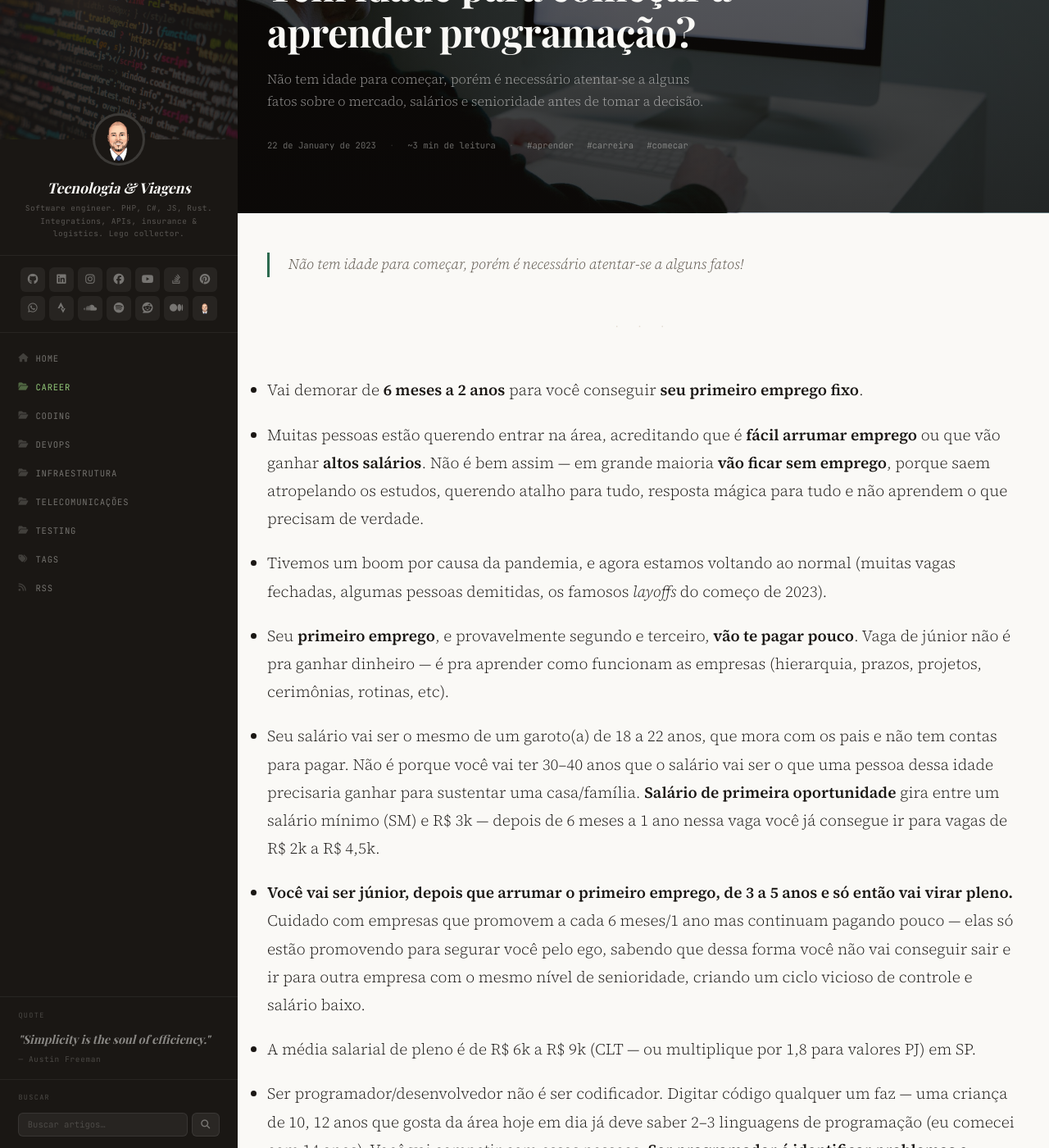
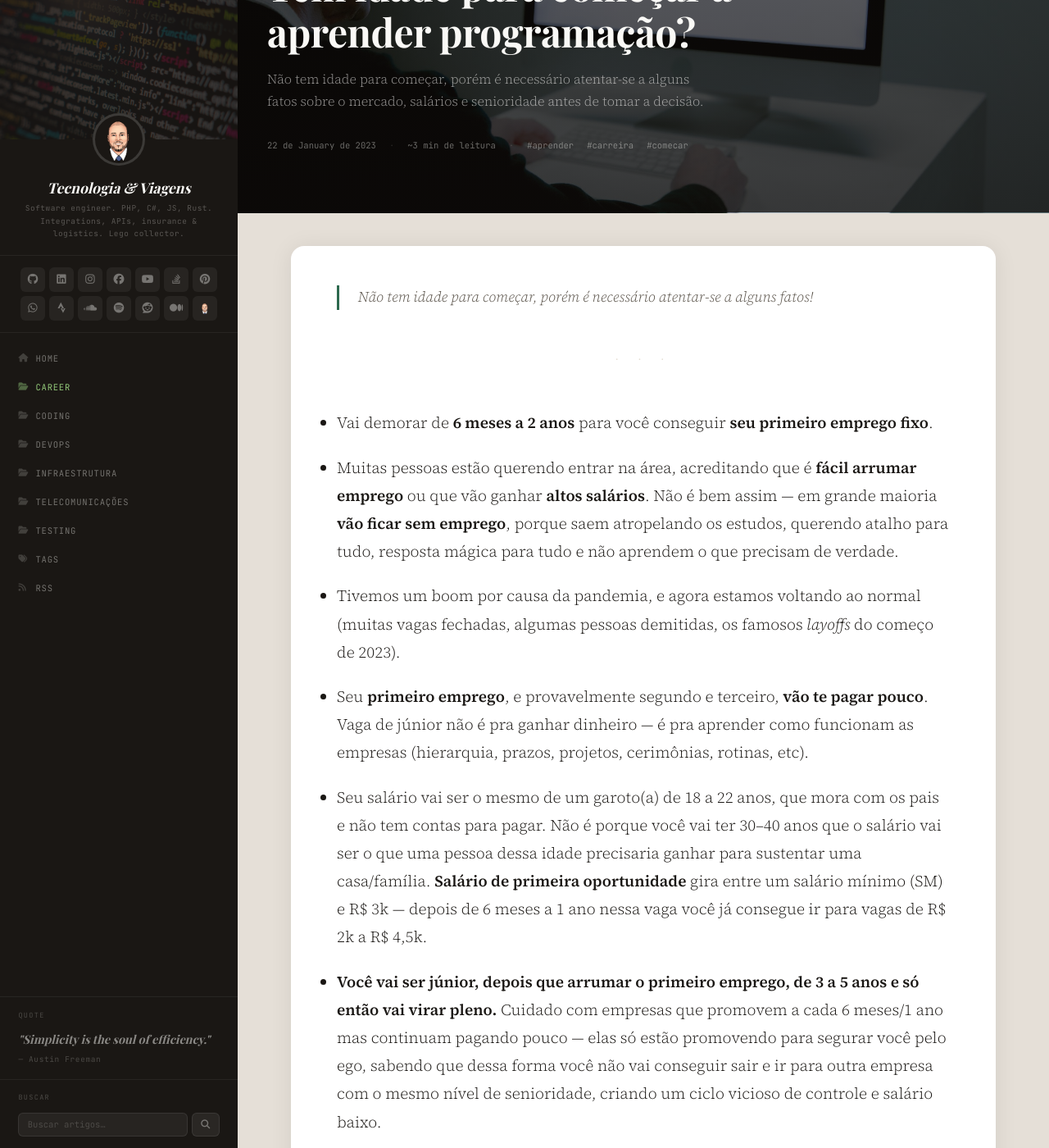
Before and after one commit to guibranco/blog, a Jekyll site: the page built from _posts/2023-01-22-tem-idade-para-comecar-a-aprender-programacao.md, in a window 1280 px wide and 1400 px high, scrolled down 234 px. Shown: the whole window at 82% size. Built offline with Jekyll 4.4.1, drawn with Linux system fonts in a browser that asks for light colours; some web fonts are replaced; comment, search, counter and statistics services are not loaded.

Commit message:
Improve post layout page

```diff
--- a/_layouts/post.html
+++ b/_layouts/post.html
@@ -167,17 +167,26 @@
 
     <!-- Article -->
     <div class="article-wrap">
+
+      <!-- Card 1: conteúdo do post -->
+      <div class="article-card">
         <div class="article-inner">
           {{ content }}
+        </div>
+      </div>
 
+      <!-- Card 2: tags (fundo diferenciado) -->
       {% if page.tags.size > 0 %}
+      <div class="article-card article-card--tags">
         <div class="post-tags">
           {% for tag in page.tags %}
           <a class="post-tag" href="{{ site.baseurl }}/tags/{{ tag | slugify }}/">#{{ tag }}</a>
           {% endfor %}
         </div>
+      </div>
       {% endif %}
 
+      <!-- Card 3: artigos relacionados -->
       {% comment %}── Related posts — scored by shared tags (+1 each) and categories (+2 each) ──{% endcomment %}
       {% assign scored = "" | split: "" %}
       {% for candidate in site.posts %}
@@ -218,6 +227,7 @@
       {% endfor %}
 
       {% if related_posts.size > 0 %}
+      <div class="article-card article-card--related">
         <div class="related-posts">
           <p class="related-title">Artigos relacionados</p>
           <div class="related-grid">
@@ -239,14 +249,12 @@
             {% endfor %}
           </div>
         </div>
+      </div>
       {% endif %}
 
-      </div>
-    </div>
-
-    <!-- Comments -->
-    <div class="article-wrap" style="padding-top: 0;">
-      <div class="article-inner">
+      <!-- Card 4: comentários (fundo branco) -->
+      <div class="article-card article-card--comments">
+        <div class="article-comments">
           <script src="https://giscus.app/client.js"
                   data-repo="guibranco/blog"
                   data-repo-id="R_kgDORsK33A"
@@ -265,6 +273,8 @@
           </script>
         </div>
       </div>
+
+    </div><!-- /.article-wrap -->
 
     <!-- Footer -->
     <footer class="site-footer">
--- a/assets/css/main.css
+++ b/assets/css/main.css
@@ -26,6 +26,7 @@
   --free:         #2d6a4f;
   --hybrid:       #4a5568;
   --sidebar-w:    290px;
+  --stage-bg:     #e5dfd7;
 }
 
 /* Respeita o tamanho de fonte configurado pelo usuário no browser */
@@ -230,7 +231,7 @@
 /* ─────────────────────────────────────
    MAIN COLUMN
 ───────────────────────────────────── */
-.main { flex: 1; min-width: 0; display: flex; flex-direction: column; }
+.main { flex: 1; min-width: 0; display: flex; flex-direction: column; background: var(--stage-bg); }
 
 /* ─────────────────────────────────────
    HERO — index.html variant
@@ -497,7 +498,28 @@
 /* ─────────────────────────────────────
    POST — article body
 ───────────────────────────────────── */
-.article-wrap { padding: 3rem 2.25rem 5rem; flex: 1; }
+.article-wrap {
+  padding: 2.5rem 2rem 4rem;
+  flex: 1;
+  display: flex;
+  flex-direction: column;
+  gap: 1.25rem;
+}
+
+.article-card {
+  background: #fff;
+  border-radius: 16px;
+  box-shadow: 0 2px 28px rgba(26, 23, 20, 0.08);
+  padding: 3rem 3.5rem 3.5rem;
+  max-width: 860px;
+  width: 100%;
+  margin: 0 auto;
+}
+
+.article-card--tags  { background: var(--surface-warm); }
+.article-card--related { background: #fff; }
+.article-card--comments { background: #fff; }
+
 .article-inner { width: 100%; }
 
 .article-inner p  { margin-bottom: 1.25rem; }
@@ -736,7 +758,6 @@
 /* Post tags */
 .post-tags {
   display: flex; flex-wrap: wrap; gap: 7px;
-  margin-top: 2.75rem; padding-top: 1.75rem; border-top: 1px solid var(--border);
 }
 .post-tag {
   font-family: 'JetBrains Mono', monospace; font-size: 0.66rem; letter-spacing: .06em;
@@ -801,7 +822,8 @@
   .content-wrap { padding: 1.4rem 1.25rem 4rem; }
 
   /* post */
-  .article-wrap { padding: 2rem 1.25rem 4rem; }
+  .article-wrap { padding: 1.25rem 0.75rem 3rem; gap: 0.875rem; }
+  .article-card { padding: 1.75rem 1.5rem 2.25rem; border-radius: 12px; }
 
   /* shared */
   .hero { padding: 2.25rem 1.25rem 1.75rem; }
@@ -815,8 +837,11 @@
   .simbox-specs { grid-template-columns: 1fr 1fr; }
 }
 
+/* ── Comments ──────────────────────────────────────────────────────────────── */
+.article-comments { width: 100%; }
+
 /* ── Related posts ─────────────────────────────────────────────────────────── */
-.related-posts { padding: 2.5rem 0 1rem; border-top: 1px solid var(--border); margin-top: 2rem; }
+.related-posts { padding: 0; border-top: none; margin-top: 0; }
 .related-title { font-family: 'JetBrains Mono', monospace; font-size: 0.69rem; letter-spacing: .1em; text-transform: uppercase; color: var(--ink-light); margin-bottom: 1.25rem; }
 .related-grid { display: grid; grid-template-columns: repeat(3, 1fr); gap: 1rem; }
 .related-card { text-decoration: none; border: 1px solid var(--border); border-radius: 6px; overflow: hidden; transition: border-color .2s, transform .2s; display: flex; flex-direction: column; }
```
Lines whose indentation alone changed are shown as unchanged.
